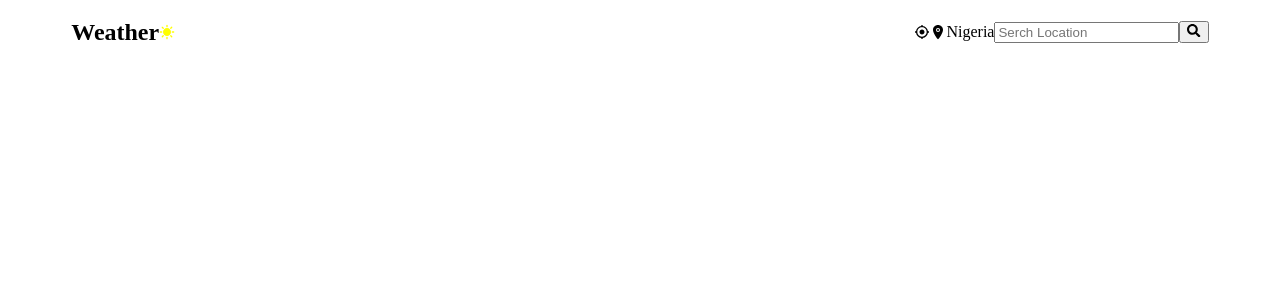
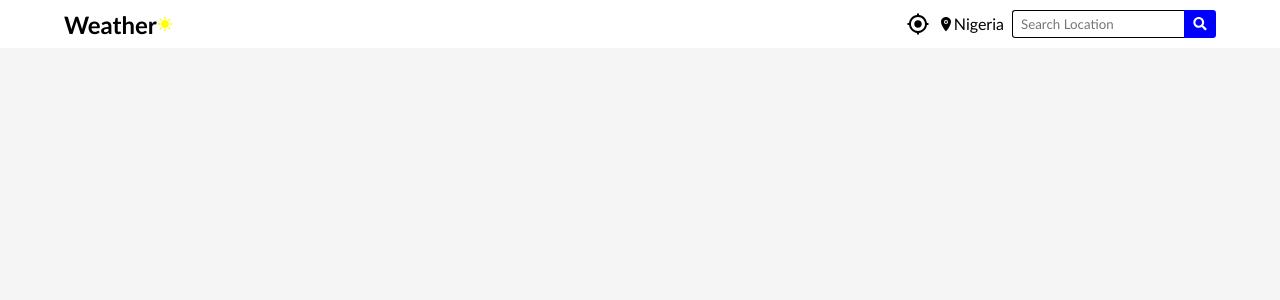
Before and after one commit to Arigbo/weather-app, a Next.js app: page / in a window 1280 px wide. Shown: the top 300 px of the page. Built offline with nearby package versions, Linux system fonts and the light colour scheme.

Commit message:
fixed nav ui

```diff
--- a/src/app/components/Navbar.tsx
+++ b/src/app/components/Navbar.tsx
@@ -13,9 +13,13 @@ export default function NavBar({}: Props) {
           <MdSunny className="sun" />
         </div>
         <section className="nav-inner-right">
-          <IoMdLocate className="location"/>
-          <IoLocation className="pin" />
-          <p className="">Nigeria</p>
+          <IoMdLocate className="location" />
+
+          <p className="">
+            {" "}
+            <IoLocation className="pin" />
+            Nigeria
+          </p>
           <SearchBox />
         </section>
       </div>
--- a/src/app/components/Searchbox.tsx
+++ b/src/app/components/Searchbox.tsx
@@ -11,17 +11,16 @@ export default function SearchBox(props: Props) {
   return (
     <form
       action=""
-      className={cn("flex relative items-center jusify-center h-10", props.className)}
+      className={cn("", props.className)}
       onSubmit={props.onSubmit}
     >
       <input
         type="text"
         onChange={props.onChange}
-        placeholder="Serch Location"
-        className="px-4 py-2 w-[230px] border-gray-300 rounded-1-md focus:outline-none focus:border-blue-500 h-full"
+        placeholder="Search Location"
       />
-      <button className="px-4">
-        <FaSearch />
+      <button className="">
+        <FaSearch className="search"/>
       </button>
     </form>
   );
--- a/src/app/globals.scss
+++ b/src/app/globals.scss
@@ -1,7 +1,17 @@
 /* @tailwind base;
 @tailwind components;
 @tailwind utilities; */
+* {
+  box-sizing: border-box;
+  margin: 0;
+  padding: 0;
+  font-family:'Gill Sans', 'Gill Sans MT', Calibri, 'Trebuchet MS', sans-serif;
+}
+body {
+  background-color: whitesmoke;
+}
 .nav {
+  background-color: white;
   position: sticky;
   right: 0;
   left: 0;
@@ -14,16 +24,66 @@
     align-items: center;
     justify-content: space-between;
     width: 90%;
-    &-left{
+    &-left {
       display: flex;
       align-items: center;
-      .sun{
+      .sun {
         color: yellow;
       }
     }
-    &-right{
+    &-right {
       display: flex;
       align-items: center;
+      gap: 0.5rem;
+      .location,button{
+        cursor: pointer;
+      }
+      .location{
+        font-size: 1.5rem;
+        &:hover{
+          color: rgb(138, 132, 132);
+        }
+      }
+      p {
+        display: flex;
+        align-items: center;
+      }
+      form {
+        display: flex;
+        align-items: center;
+        input {
+          display: flex;
+          align-items: center;
+          width: 100%;
+          height: 1.8rem;
+          padding-inline: 0.5rem;
+          border-radius: 0;
+          border: 1px solid;
+          border-right: 0;
+          border-bottom-left-radius: 0.2rem;
+          border-top-left-radius: 0.2rem;
+        }
+        button {
+          width: fit-content;
+          display: flex;
+          align-items: center;
+          justify-content: center;
+          height: 1.8rem;
+          padding-inline: 0.5rem;
+          background-color: blue;
+          border: 0;
+          border-radius: 0;
+          border-bottom-right-radius: 0.2rem;
+          border-top-right-radius: 0.2rem;
+          .search {
+            width: 1rem;
+            color: white;
+          }
+          &:hover{
+            background-color: rgb(7, 7, 151);
+          }
+        }
+      }
     }
   }
 }
```
